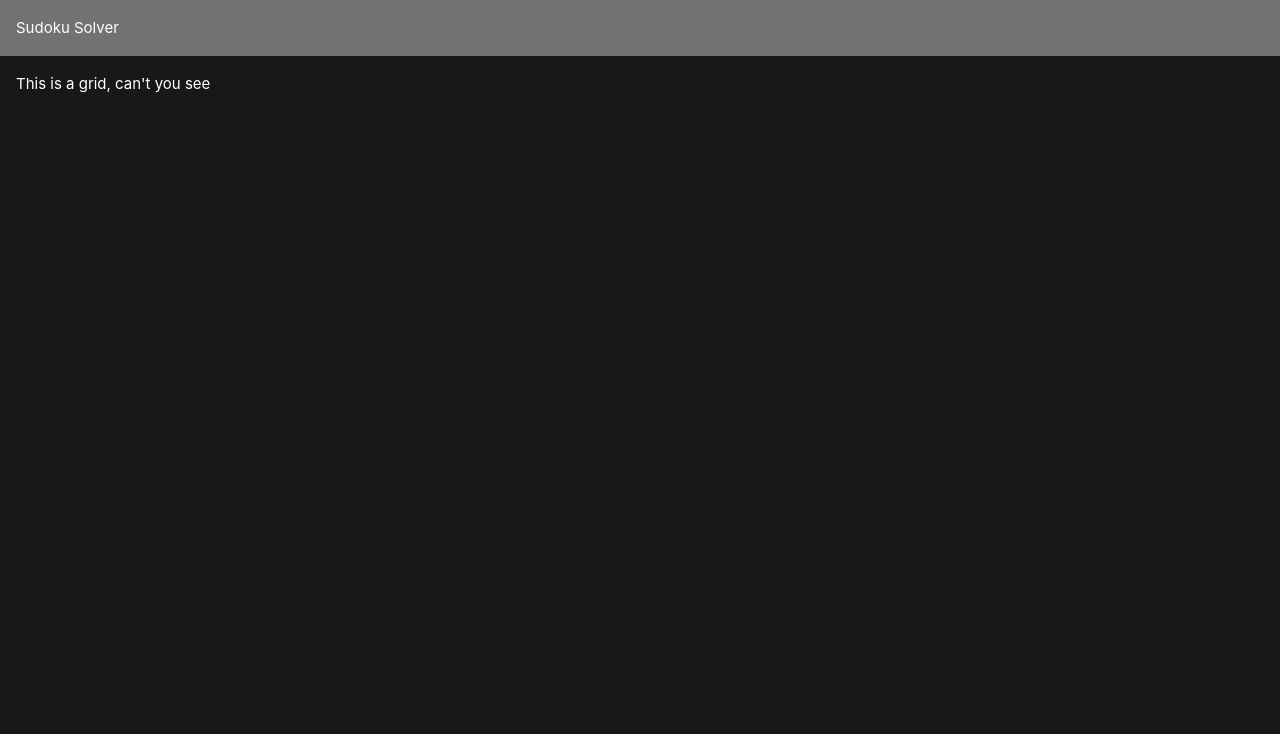
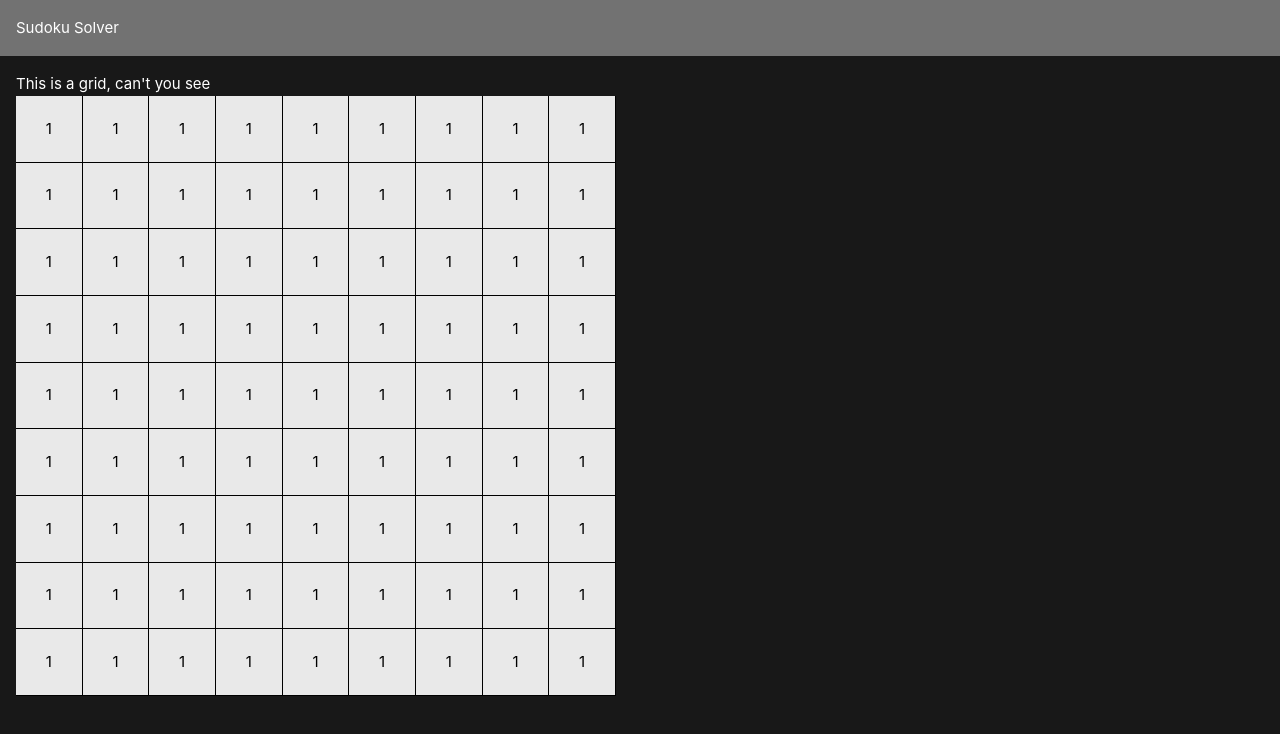
Before and after one commit to MilesDev91/sudoku-vue, a Vue app: page / in a window 1280 px wide. Shown: the top 734 px of the page. Built offline with nearby package versions, Linux system fonts and the light colour scheme.

Commit message:
Initial grid setup and styling

```diff
--- a/src/components/Solver/Grid.vue
+++ /dev/null
@@ -1,3 +0,0 @@
-<template>
-    This is a grid, can't you see
-</template>
--- /dev/null
+++ b/src/components/Solver/Grid/GridCell.vue
@@ -0,0 +1,3 @@
+<template>
+    This is a grid cell.
+</template>
--- /dev/null
+++ b/src/components/Solver/Grid/GridContainer.vue
@@ -0,0 +1,33 @@
+<template>
+    This is a grid, can't you see
+    <div class="grid-container">
+        <p class="grid-item" v-for="cell in grid">1</p>
+    </div>
+</template>
+
+<script setup>
+const grid = new Array(81);
+</script>
+
+<style scoped>
+.grid-container {
+    background-color: rgb(233, 233, 233);
+    color: black;
+    display: grid;
+    grid-template: repeat(9, 1fr) / repeat(9, 1fr);
+    justify-items: center;
+    align-items: center;
+    width: 600px;
+    height: 600px;
+    place-items: stretch;
+}
+
+.grid-item {
+    display: flex;
+    align-items: center;
+    justify-content: center;
+    border-right: 1px solid black;
+    border-bottom: 1px solid black;
+}
+
+</style>
--- a/src/components/Solver.vue
+++ b/src/components/Solver/Solver.vue
@@ -1,6 +1,6 @@
 <template>
     <div class="container">
-        <Grid />
+        <GridContainer />
     </div>
 </template>
 
--- a/src/main.js
+++ b/src/main.js
@@ -4,13 +4,13 @@ import { createApp } from 'vue'
 import App from './App.vue'
 
 import Header from './components/shared/header.vue'
-import Solver from './components/Solver.vue'
-import Grid from './components/Solver/Grid.vue'
+import Solver from './components/Solver/Solver.vue'
+import GridContainer from './components/Solver/Grid/GridContainer.vue'
 
 const app = createApp(App);
 
 app.component('Header', Header);
 app.component('Solver', Solver);
-app.component('Grid', Grid);
+app.component('GridContainer', GridContainer);
 
 const mountedApp = app.mount('#app')
```
